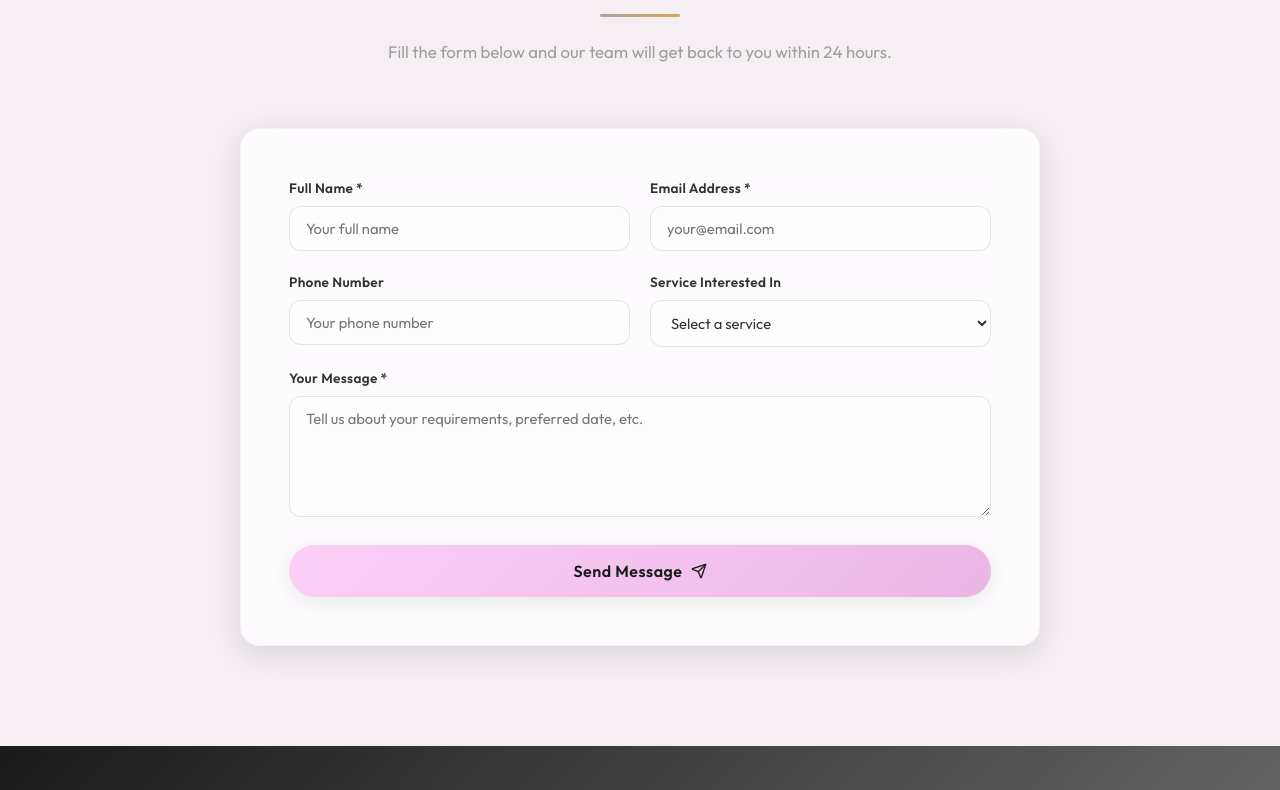
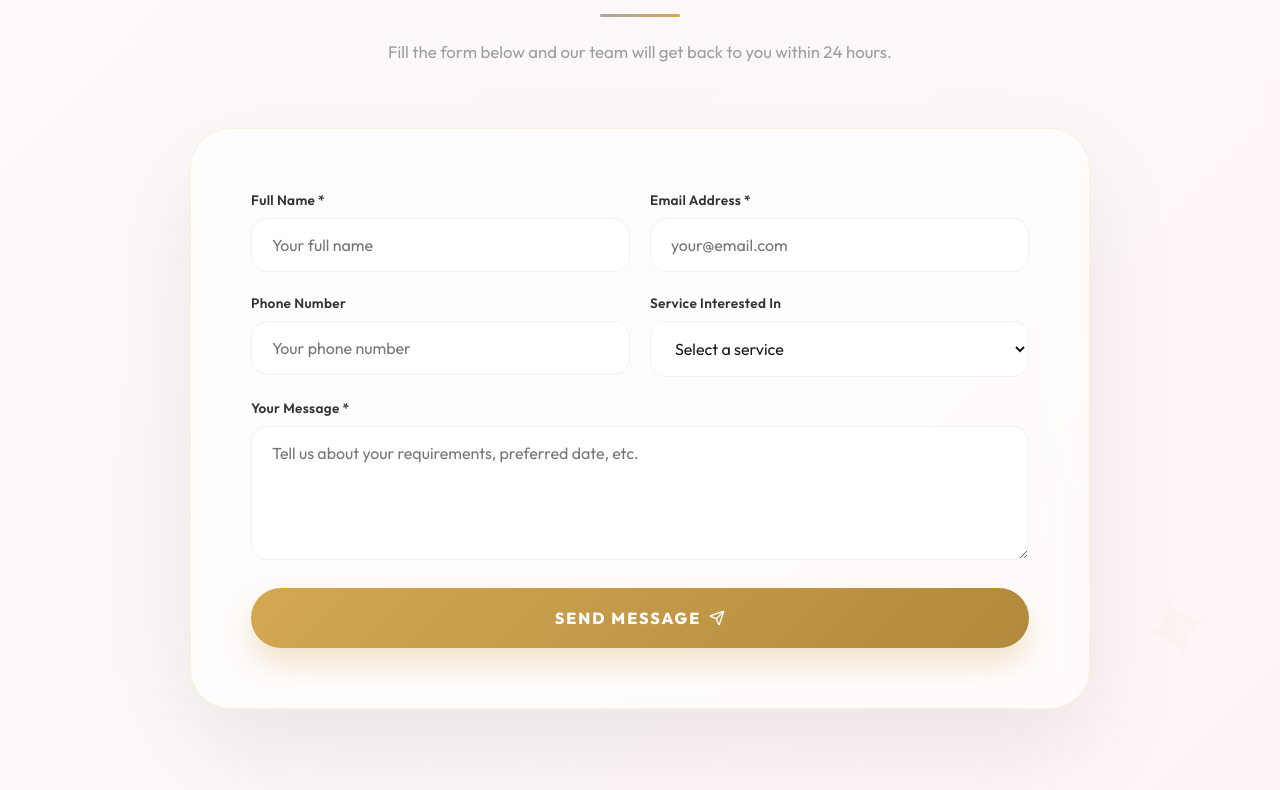
Before and after one commit to Eshbanoliver/shagun-thebridalcollection, a React (Vite) app: page /contact in a window 1280 px wide. Shown: the part 1230-2020 px from the top of the page. Built offline with nearby package versions, Linux system fonts and the light colour scheme; a web font is replaced by a local one.

Commit message:
contact page

```diff
--- a/src/pages/Contact/Contact.css
+++ b/src/pages/Contact/Contact.css
@@ -247,16 +247,51 @@
   letter-spacing: 0.5px;
 }
 
-/* Contact Form */
+.section-cream {
+  background: linear-gradient(135deg, #fcfaf8 0%, #fff5f7 100%);
+  position: relative;
+  overflow: hidden;
+}
+
+/* Decorative background elements for form */
+.section-cream::after {
+  content: '✦';
+  position: absolute;
+  top: 10%;
+  left: 5%;
+  font-size: 4rem;
+  color: var(--gold);
+  opacity: 0.03;
+  transform: rotate(15deg);
+}
+
+.section-cream::before {
+  content: '✦';
+  position: absolute;
+  bottom: 10%;
+  right: 5%;
+  font-size: 6rem;
+  color: var(--gold);
+  opacity: 0.03;
+  transform: rotate(-15deg);
+}
+
+/* Contact Form Container */
 .contact-form-section {
-  max-width: 800px;
+  max-width: 900px;
   margin: 0 auto;
+  position: relative;
+  z-index: 2;
 }
 
 .contact-form {
-  padding: 48px;
-  background: rgba(255, 255, 255, 0.7);
-  border: 1px solid rgba(112, 112, 112, 0.06);
+  padding: 60px;
+  background: rgba(255, 255, 255, 0.6);
+  backdrop-filter: blur(20px);
+  -webkit-backdrop-filter: blur(20px);
+  border: 1px solid rgba(212, 168, 83, 0.15);
+  border-radius: 40px;
+  box-shadow: 0 40px 100px rgba(0, 0, 0, 0.08);
 }
 
 .contact-form__success {
@@ -298,14 +333,14 @@
 .contact-form__group input,
 .contact-form__group select,
 .contact-form__group textarea {
-  padding: 12px 16px;
-  border: 1px solid rgba(0, 0, 0, 0.1);
-  border-radius: var(--radius-md);
+  padding: 16px 20px;
+  border: 1.5px solid rgba(0, 0, 0, 0.05);
+  border-radius: 16px;
   font-family: var(--font-body);
-  font-size: 0.92rem;
-  color: var(--dark-gray);
-  background: rgba(255, 255, 255, 0.6);
-  transition: all var(--transition-fast);
+  font-size: 1rem;
+  color: var(--charcoal);
+  background: var(--white);
+  transition: all 0.4s cubic-bezier(0.16, 1, 0.3, 1);
   outline: none;
 }
 
@@ -313,7 +348,9 @@
 .contact-form__group select:focus,
 .contact-form__group textarea:focus {
   border-color: var(--gold);
-  box-shadow: 0 0 0 3px rgba(212, 168, 83, 0.1);
+  background: var(--white);
+  box-shadow: 0 10px 25px rgba(212, 168, 83, 0.1);
+  transform: translateY(-2px);
 }
 
 .contact-form__group textarea {
@@ -328,8 +365,46 @@
 .contact-form__submit {
   width: 100%;
   justify-content: center;
-  padding: 16px;
+  padding: 20px;
   font-size: 1rem;
+  font-weight: 800;
+  letter-spacing: 2px;
+  text-transform: uppercase;
+  border-radius: 100px;
+  background: linear-gradient(135deg, var(--gold) 0%, var(--gold-dark) 100%);
+  border: none;
+  color: var(--white);
+  box-shadow: 0 15px 30px rgba(212, 168, 83, 0.3);
+  position: relative;
+  overflow: hidden;
+}
+
+.contact-form__submit::after {
+  content: '';
+  position: absolute;
+  top: -50%;
+  left: -50%;
+  width: 200%;
+  height: 200%;
+  background: linear-gradient(
+    to right,
+    transparent,
+    rgba(255, 255, 255, 0.3),
+    transparent
+  );
+  transform: rotate(45deg);
+  transition: 0.8s;
+  opacity: 0;
+}
+
+.contact-form__submit:hover {
+  transform: translateY(-4px) scale(1.02);
+  box-shadow: 0 20px 40px rgba(212, 168, 83, 0.4);
+}
+
+.contact-form__submit:hover::after {
+  opacity: 1;
+  left: 120%;
 }
 
 /* Map */
```
